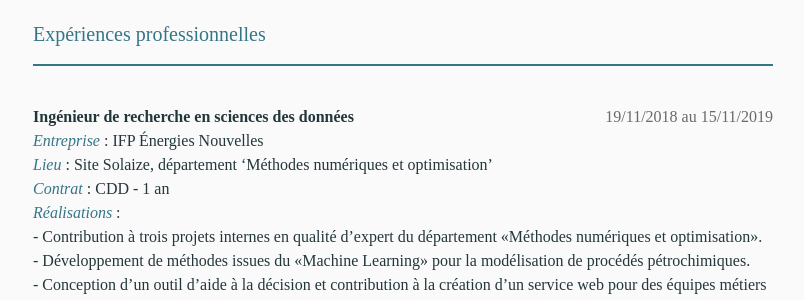
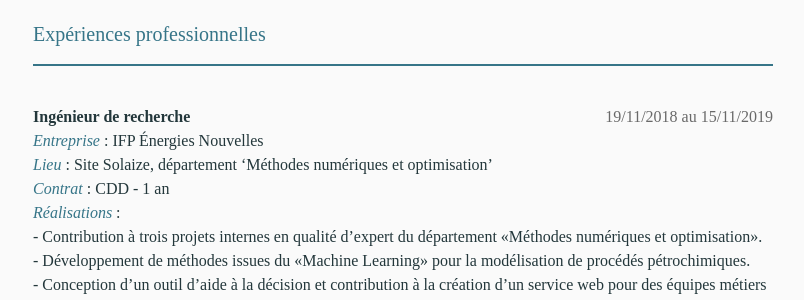
Before and after one commit to Gilquin/Gilquin.github.io, a Jekyll site: the page built from docs/cv.markdown, in a window 1280 px wide. Shown: the part 960-1260 px from the top of the page, without its empty margins (237-1041 px from the left). Built offline with Jekyll 4.4.1, drawn with Linux system fonts in a browser that asks for light colours; some web fonts are replaced; some of the changed text lies outside the part shown.

Commit message:
added publications

```diff
--- a/docs/_includes/footer.html
+++ b/docs/_includes/footer.html
@@ -3,7 +3,7 @@
 
   <div class="wrapper">
 
-  <center> Copyright 2020 <center>
+  <center> Copyright 2020 - This website was produced with <a href="https://jekyllrb.com/">Jekyll</a> <center>
 
 <!--    <h2 class="footer-heading">{{ site.title | escape }}</h2>
 
--- a/docs/_includes/header.html
+++ b/docs/_includes/header.html
@@ -8,7 +8,7 @@
     <img class="avatar", src="../assets/images/avatar.png" alt="Avatar">
 
 	<div class="infos">
-    <a class="site-title" rel="author" href="{{ "/" | relative_url }}">{{ site.title | escape }}</a>
+    <span class="site-title" rel="author" href="{{ "/" | relative_url }}">{{ site.title | escape }}</span>
     <div>
     {%- if site.email -%}
 	{%- include icon-mail.html -%}
--- a/docs/_sass/minima/_base.scss
+++ b/docs/_sass/minima/_base.scss
@@ -8,6 +8,29 @@ dl, dd, ol, ul, figure {
   padding: 0;
 }
 
+
+/**
+ * Special list
+ */
+.publi-list {
+  ul {
+    list-style: none; /* Remove HTML bullets */
+    padding: 0;
+    margin: 0;
+  }
+  li {
+    background: url('../assets/images/icon-article.png') no-repeat left top;
+    height: 90px;
+    @include media-query($on-laptop) {
+      height: 140px;
+    }
+    @include media-query($on-mobile) {
+      height: 180px;
+    }
+    padding-left: 40px;
+    padding-top: 5px;
+  }
+}
 
 /**
  * Change base font size for mobile
@@ -265,6 +288,10 @@ pre {
  * Icons
  */
 
+.png-icon {
+    vertical-align: text-middle;
+}
+
 .svg-icon {
     width: 16px;
     height: 16px;
--- a/docs/_sass/minima/_layout.scss
+++ b/docs/_sass/minima/_layout.scss
@@ -205,6 +205,13 @@
 }
 
 
+.subpar{
+
+  color: $text-color;
+  font-weight: 700;
+}
+
+
 .subtitle{
 
   color: $brand-color;
--- a/docs/cv.markdown
+++ b/docs/cv.markdown
@@ -8,38 +8,38 @@ permalink: /cv/
 {: .header_color}
 <hr style="height:2px;border-width:0;color:gray;background-color:#367588"><br>
 
-**Doctorat en mathématiques appliquées** <a class="time">2013 - 2016</a><br>
-<a class="subtitle">Titre</a> : Échantillonnages Monte Carlo et quasi-Monte Carlo pour l'estimation des indices de Sobol'. Application à un modèle transport-urbanisme<br>
-<a class="subtitle">École Doctorale</a> : Mathématiques, Sciences et technologies de l'information, Informatique<br>
-<a class="subtitle">Unité de recherche</a> : UMR 5224 - LJK (Laboratoire Jean Kuntzmann)<br>
-<a class="subtitle">Établissement</a> : Communauté Université Grenoble Alpes<br>
-<a class="subtitle">Date d'obtention</a> : 17 octobre 2016
+<div><span class="subpar"> Doctorat en mathématiques appliquées</span><span class="time">2013 - 2016</span></div>
+<span class="subtitle">Titre</span> : Échantillonnages Monte Carlo et quasi-Monte Carlo pour l'estimation des indices de Sobol'. Application à un modèle transport-urbanisme<br>
+<span class="subtitle">École Doctorale</span> : Mathématiques, Sciences et technologies de l'information, Informatique<br>
+<span class="subtitle">Unité de recherche</span> : UMR 5224 - LJK (Laboratoire Jean Kuntzmann)<br>
+<span class="subtitle">Établissement</span> : Communauté Université Grenoble Alpes<br>
+<span class="subtitle">Date d'obtention</span> : 17 octobre 2016
 
 <hr style="height:1px;border-width:0;color:gray;background-color:#828282"><br>
 
-**Master STS (Sciences, Technologies, Santé)** <a class="time">2010 - 2013</a><br>
-<a class="subtitle">Section</a> : Mathématiques et Applications, Ingénierie Mathématique<br>
-<a class="subtitle">Spécialité</a> : Statistique, Informatique, Techniques Numériques<br>
-<a class="subtitle">Mention</a> : Très Bien<br>
-<a class="subtitle">Établissement</a> : Université Claude Bernard Lyon I
+<div><span class="subpar">Master STS (Sciences, Technologies, Santé)</span><span class="time">2010 - 2013</span></div>
+<span class="subtitle">Section</span> : Mathématiques et Applications, Ingénierie Mathématique<br>
+<span class="subtitle">Spécialité</span> : Statistique, Informatique, Techniques Numériques<br>
+<span class="subtitle">Mention</span> : Très Bien<br>
+<span class="subtitle">Établissement</span> : Université Claude Bernard Lyon I
 
 <hr style="height:1px;border-width:0;color:gray;background-color:#828282"><br>
 
-**Licence STS (Sciences, Technologies, Santé)** <a class="time">2008 - 2010</a><br>
-<a class="subtitle">Section</a> : Parcours Mathématiques générales et applications<br>
-<a class="subtitle">Mention</a> : Bien<br>
-<a class="subtitle">Établissement</a> : Université Claude Bernard Lyon I
+<div><span class="subpar">Licence STS (Sciences, Technologies, Santé)</span><span class="time">2008 - 2010</span></div>
+<span class="subtitle">Section</span> : Parcours Mathématiques générales et applications<br>
+<span class="subtitle">Mention</span> : Bien<br>
+<span class="subtitle">Établissement</span> : Université Claude Bernard Lyon I
 
 <br>
 #### Expériences professionnelles
 {: .header_color}
 <hr style="height:2px;border-width:0;color:gray;background-color:#367588"><br>
 
-**Ingénieur de recherche en sciences des données** <a class="time">19/11/2018 au 15/11/2019</a><br>
-<a class="subtitle">Entreprise</a> : IFP Énergies Nouvelles<br>
-<a class="subtitle">Lieu</a> : Site Solaize, département 'Méthodes numériques et optimisation'<br>
-<a class="subtitle">Contrat</a> : CDD - 1 an<br>
-<a class="subtitle">Réalisations</a> :<br>
+<div><span class="subpar">Ingénieur de recherche</span><span class="time">19/11/2018 au 15/11/2019</span></div>
+<span class="subtitle">Entreprise</span> : IFP Énergies Nouvelles<br>
+<span class="subtitle">Lieu</span> : Site Solaize, département 'Méthodes numériques et optimisation'<br>
+<span class="subtitle">Contrat</span> : CDD - 1 an<br>
+<span class="subtitle">Réalisations</span> :<br>
 \- Contribution à trois projets internes en qualité d'expert du département <<Méthodes numériques et optimisation>>.<br>
 \- Développement de méthodes issues du <<Machine Learning>> pour la modélisation de procédés pétrochimiques.<br>
 \- Conception d’un outil d'aide à la décision et contribution à la création d'un service web pour des équipes métiers (une dizaine de personnes).<br>
@@ -48,11 +48,11 @@ Encadrement à temps partiel de stagiaires (fin de master).
 
 <hr style="height:1px;border-width:0;color:gray;background-color:#828282"><br>
 
-**Chercheur postdoctoral** <a class="time">06/03/2017 au 31/07/2018</a><br>
-<a class="subtitle">Entreprise</a> : INSAVALOR<br>
-<a class="subtitle">Lieu</a> : INSA Lyon, Laboratoire Vibrations Acoustique<br>
-<a class="subtitle">Contrat</a> : CDD - 1 an et demi <br>
-<a class="subtitle">Réalisations</a> :<br>
+<div><span class="subpar">Chercheur postdoctoral</span><span class="time">06/03/2017 au 31/07/2018</span></div>
+<span class="subtitle">Entreprise</span> : INSAVALOR<br>
+<span class="subtitle">Lieu</span> : INSA Lyon, Laboratoire Vibrations Acoustique<br>
+<span class="subtitle">Contrat</span> : CDD - 1 an et demi <br>
+<span class="subtitle">Réalisations</span> :<br>
 \- Contributions au projet FUI LUG2.<br>
 \- Collaborations avec des partenaires académiques (MaiMoSiNE, ICJ) et industriels (MicrodB).<br>
 \- Résolution d'un problème inverse par méthode numérique pour le placement optimal d'antennes de microphones.<br>
@@ -62,19 +62,19 @@ Encadrement à temps partiel de stagiaires (fin de master).
 
 <hr style="height:1px;border-width:0;color:gray;background-color:#828282"><br>
 
-**Contractuel relais thèse** <a class="time">01/10/2016 au 31/12/2016</a><br>
-<a class="subtitle">Institut</a> : INRIA Grenoble Rhône-Alpes<br>
-<a class="subtitle">Lieu</a> : Laboratoire Jean Kuntzmann, équipe AIRSEA<br>
-<a class="subtitle">Contrat</a> : CDD - 3 mois <br>
-<a class="subtitle">Réalisation</a> : Développement d’un package R.
+<div><span class="subpar">Contractuel relais thèse</span><span class="time">01/10/2016 au 31/12/2016</span></div>
+<span class="subtitle">Institut</span> : INRIA Grenoble Rhône-Alpes<br>
+<span class="subtitle">Lieu</span> : Laboratoire Jean Kuntzmann, équipe AIRSEA<br>
+<span class="subtitle">Contrat</span> : CDD - 3 mois <br>
+<span class="subtitle">Réalisation</span> : Développement d’un package R.
 
 <hr style="height:1px;border-width:0;color:gray;background-color:#828282"><br>
 
-**Doctorant** <a class="time">01/10/2013 au 30/09/2016</a><br>
-<a class="subtitle">Institut</a> : INRIA Grenoble Rhône-Alpes<br>
-<a class="subtitle">Lieu</a> : Laboratoire Jean Kuntzmann, équipe AIRSEA<br>
-<a class="subtitle">Contrat</a> : CDD - 3 ans <br>
-<a class="subtitle">Réalisations</a> :<br>
+<div><span class="subpar">Doctorant</span><span class="time">01/10/2013 au 30/09/2016</span></div>
+<span class="subtitle">Institut</span> : INRIA Grenoble Rhône-Alpes<br>
+<span class="subtitle">Lieu</span> : Laboratoire Jean Kuntzmann, équipe AIRSEA<br>
+<span class="subtitle">Contrat</span> : CDD - 3 ans <br>
+<span class="subtitle">Réalisations</span> :<br>
 \- Contributions au projet ANR CITiES.<br>
 \- Contribution à la création d'un outil d'aide à la décision pour des décideurs de politiques de transport et d'aménagement urbain.<br>
 \- Conception de plusieurs procédures statistiques pour l'analyse et le calage de modèles numériques.<br>
@@ -85,11 +85,11 @@ Encadrement à temps partiel de stagiaires (fin de master).
 
 <hr style="height:1px;border-width:0;color:gray;background-color:#828282"><br>
 
-**Stagiaire** <a class="time">01/04/2013 au 30/09/2013</a><br>
-<a class="subtitle">Institut</a> : INRIA Grenoble Rhône-Alpes<br>
-<a class="subtitle">Lieu</a> : INRIA Grenoble Rhône-Alpes, équipe STEEP<br>
-<a class="subtitle">Durée</a> : 6 mois <br>
-<a class="subtitle">Réalisation</a> : Utilisation de méthodes statistiques pour l'analyse et le calage de modèles transport-urbanisme.
+<div><span class="subpar">Stagiaire</span><span class="time">01/04/2013 au 30/09/2013</span></div>
+<span class="subtitle">Institut</span> : INRIA Grenoble Rhône-Alpes<br>
+<span class="subtitle">Lieu</span> : INRIA Grenoble Rhône-Alpes, équipe STEEP<br>
+<span class="subtitle">Durée</span> : 6 mois <br>
+<span class="subtitle">Réalisation</span> : Utilisation de méthodes statistiques pour l'analyse et le calage de modèles transport-urbanisme.
 
 <br>
 #### Compétences particulières
@@ -97,10 +97,10 @@ Encadrement à temps partiel de stagiaires (fin de master).
 <hr style="height:2px;border-width:0;color:gray;background-color:#367588"><br>
 
 **Maîtrise d'outils informatiques**<br>
-<a class="subtitle">Langages de programmation</a> : Python (Cython, Sage, CPython), R (Rcpp), C++11 (bibliothèque standard), OpenCL<br>
-<a class="subtitle">Logiciels de version</a> : Git, Subversion<br>
-<a class="subtitle">Autres logiciels</a> : LaTeX, Inkscape, Word, Excel<br>
-<a class="subtitle">OS</a> : Linux (Ubuntu), OS X, Windows (7, 10)
+<span class="subtitle">Langages de programmation</span> : Python (Cython, Sage, CPython), R (Rcpp), C++11 (bibliothèque standard), OpenCL<br>
+<span class="subtitle">Logiciels de version</span> : Git, Subversion<br>
+<span class="subtitle">Autres logiciels</span> : LaTeX, Inkscape, Word, Excel<br>
+<span class="subtitle">OS</span> : Linux (Ubuntu), OS X, Windows (7, 10)
 
 <hr style="height:1px;border-width:0;color:gray;background-color:#828282"><br>
 
@@ -126,7 +126,7 @@ Encadrement à temps partiel de stagiaires (fin de master).
 
 <hr style="height:1px;border-width:0;color:gray;background-color:#828282"><br>
 
-**langues parlées et écrites**
+**langues parlées et écrites**<br>
 \- Anglais niveau C1<br>
 \- Allemand niveau A1
 
@@ -137,6 +137,6 @@ Encadrement à temps partiel de stagiaires (fin de master).
 {: .header_color}
 <hr style="height:2px;border-width:0;color:gray;background-color:#367588"><br>
 
-<a class="subtitle">Sports</a> : Football (league indoor, tournois universitaires), Ski, Tennis de table, Tir sportif<br>
-<a class="subtitle">Littérature</a> : Romans policiers / science-fiction<br>
-<a class="subtitle">Autres</a> : Jardinage
+<span class="subtitle">Sports</span> : Football (league indoor, tournois universitaires), Ski, Tennis de table, Tir sportif<br>
+<span class="subtitle">Littérature</span> : Romans policiers / science-fiction<br>
+<span class="subtitle">Autres</span> : Jardinage
```
Also changed, not shown: docs/publications.markdown (+35 -2 lines), docs/assets/images/icon-article.png (added), docs/assets/images/icon-book.png (added), 2 other files.
